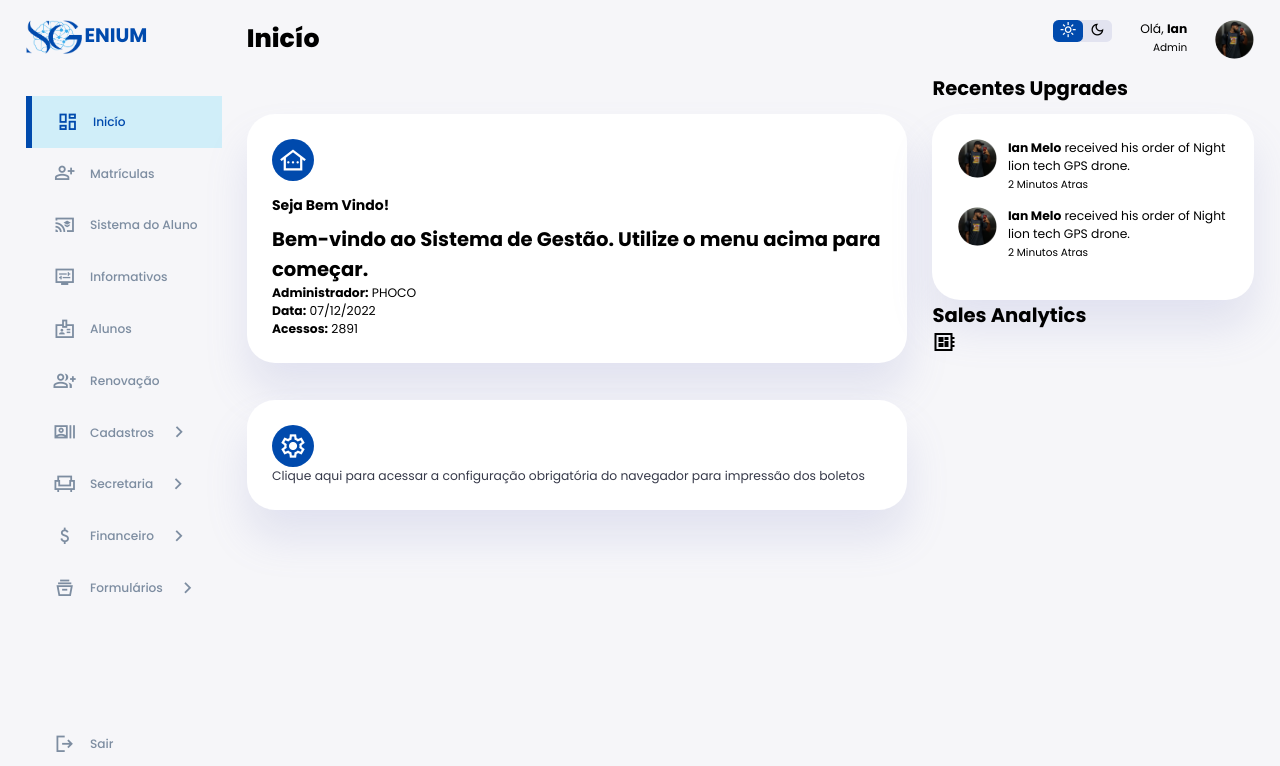
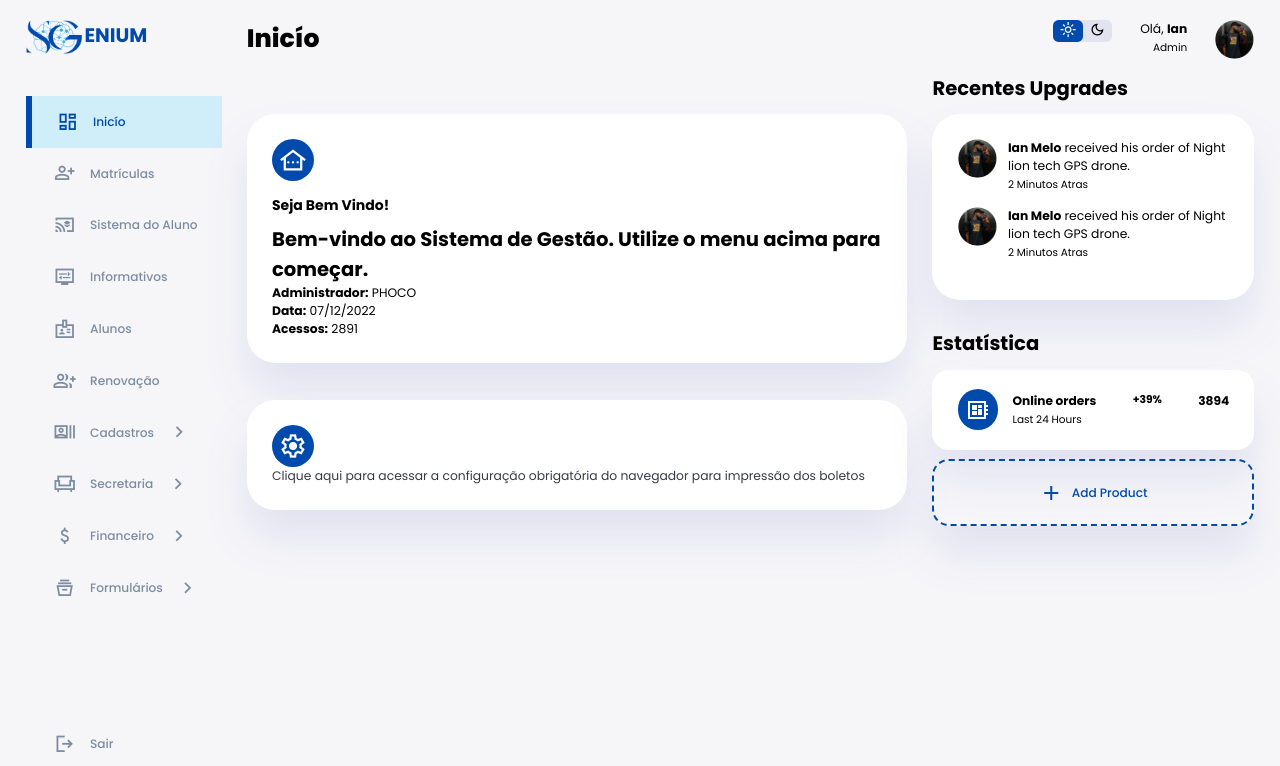
Before and after one commit to ichumbo/LayoutGenium, a PHP site: page / in a window 1280 px wide. Shown: the top 766 px of the page. Run offline with PHP 8.4, Linux system fonts and the light colour scheme.

Commit message:
finalizando moto mobile

```diff
--- /dev/null
+++ b/css/home/estatistica.css
@@ -0,0 +1,59 @@
+.right .sales-analytics {
+    margin-top: 2rem;
+}
+
+.right .sales-analytics h2 {
+    margin-bottom: 0.8rem;
+}
+
+.right .sales-analytics .item {
+    background: var(--color-white);
+    display: flex;
+    align-items: center;
+    gap: 1rem;
+    margin-bottom: 0.7rem;
+    padding: 1.4rem var(--card-padding);
+    border-radius: var(--border-radius-3);
+    box-shadow: var(--box-shadow);
+    transition: all 300ms ease;
+}
+
+.right .sales-analytics .item:hover {
+    box-shadow: none;
+}
+
+.right .sales-analytics .item .right {
+    display: flex;
+    justify-content: space-between;
+    align-items: start;
+    margin: 0;
+    width: 100%;
+}
+
+.right .sales-analytics .item .icon {
+    background: var(--color-primary);
+    padding: 0.6rem;
+    color: var(--color-white);
+    border-radius: 50%;
+    display: flex;
+}
+
+.right .sales-analytics .add-product {
+    background-color: transparent;
+    border: 2px dashed var(--color-primary);
+    color: var(--color-primary);
+    display: flex;
+    align-items: center;
+    justify-content: center;
+    cursor: pointer;
+}
+
+.right .sales-analytics .add-product div {
+    display: flex;
+    align-items: center;
+    gap: 0.6rem;
+}
+
+.right .sales-analytics .add-product div h3 {
+    font-weight: 500;
+}
--- a/css/style.css
+++ b/css/style.css
@@ -8,6 +8,7 @@
 @import url(../css/home/main.css);
 @import url(../css/home/topo.css);
 @import url(../css/home/updates.css);
+@import url(../css/home/estatistica.css);
 
 /*Utilidades*/
 @import url(../css/utilidades/cores.css);
--- a/index.html
+++ b/index.html
@@ -157,15 +157,24 @@
             </div>
 
             <article class="sales-analytics">
-                <h2>Sales Analytics</h2>
+                <h2>Estatística</h2>
                 <div class="item online">
                     <div class="icon">
                         <span class="material-symbols-sharp">developer_board</span>
                     </div>
                     <div class="right">
                         <div class="info">
-                            <h3></h3>
+                            <h3>Online orders</h3>
+                            <small class="text-muted">Last 24 Hours</small>
                         </div>
+                        <h5 class="success">+39%</h5>
+                        <h3>3894</h3>
+                    </div>
+                </div>
+                <div class="item add-product">
+                    <div>
+                        <span class="material-symbols-sharp">add</span>
+                        <h3>Add Product</h3>
                     </div>
                 </div>
             </article>
```
Also changed, not shown: css/home/updates.css (line endings or trailing spaces).
